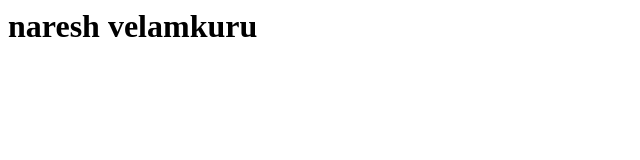
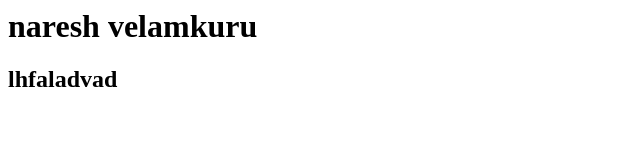
Before and after one commit to Naresh-vk-243/newpage, a plain HTML site: page index.html in a window 1280 px wide. Shown: the whole page, without its empty margins (0-640 px from the left). Drawn offline with Linux system fonts and the light colour scheme.

Commit message:
Update index.html

```diff
--- a/index.html
+++ b/index.html
@@ -1,3 +1,4 @@
 <html>
 <h1>naresh velamkuru</h1>
+  <h2>lhfaladvad</h2>
 </html>
```
